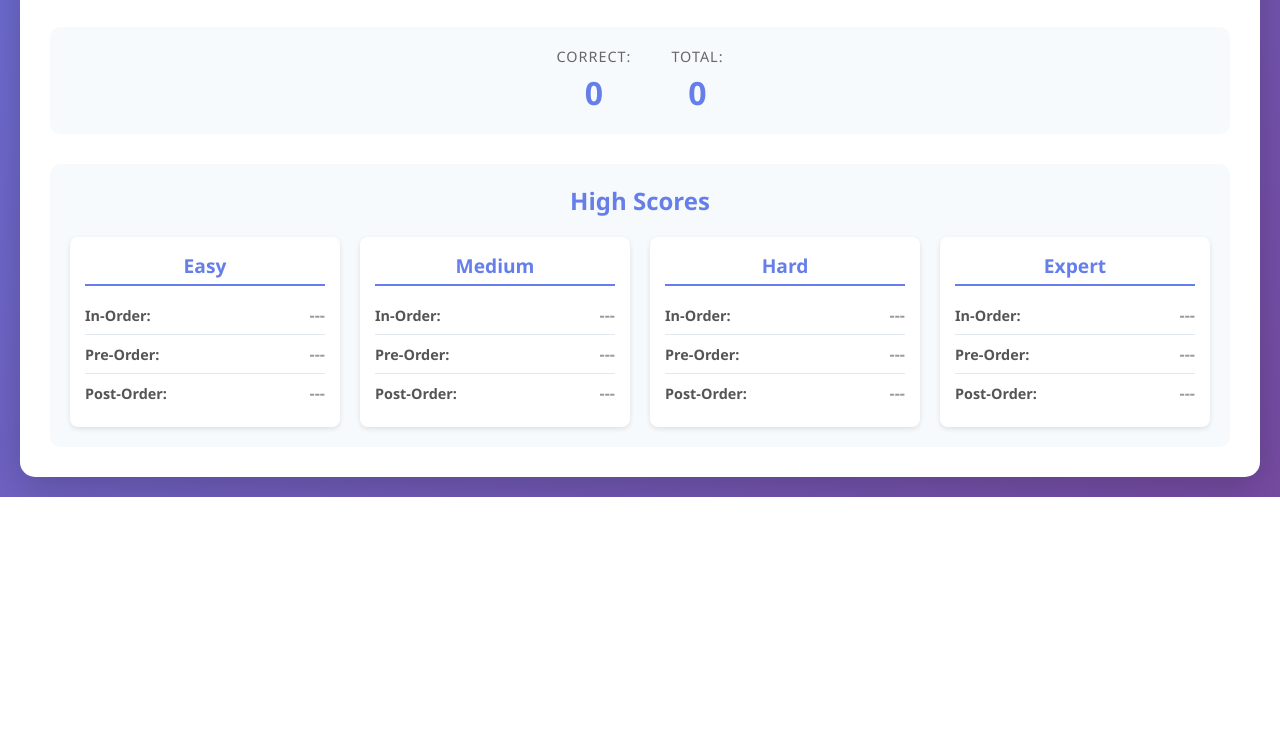
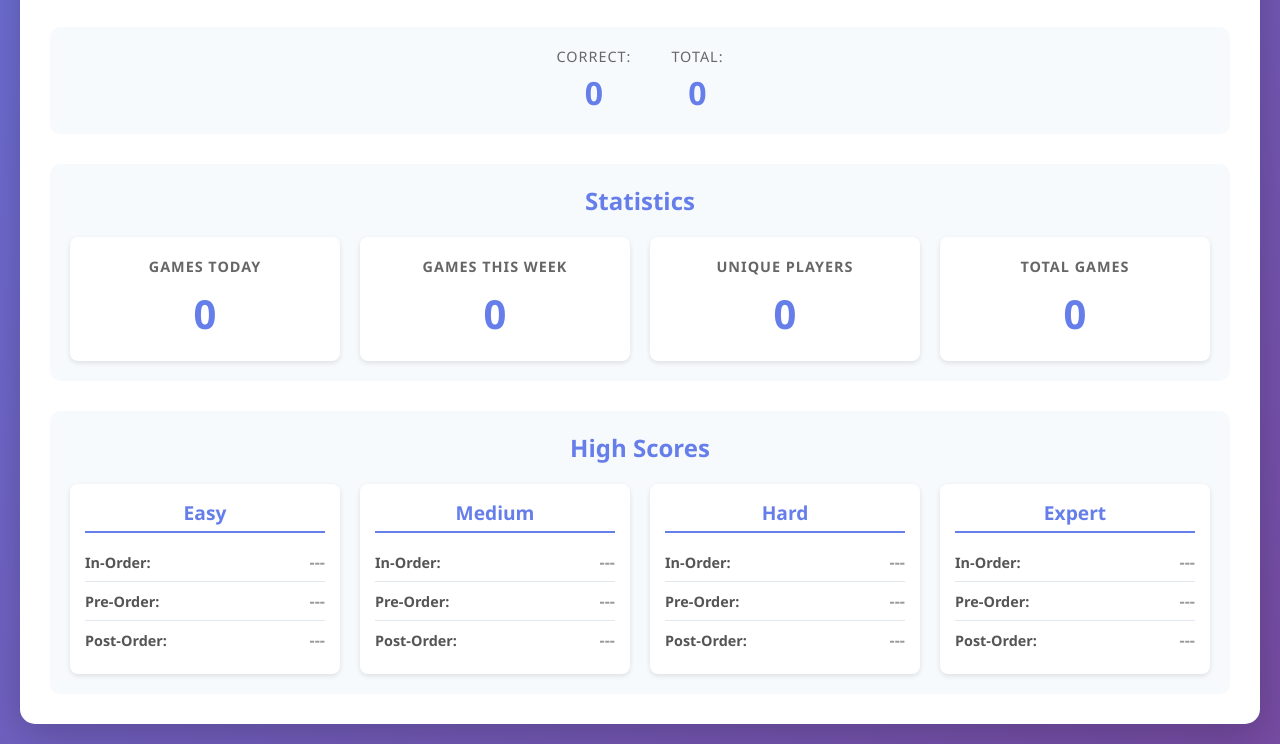
Before and after one commit to erikwilensky/binary_tree_game, a plain HTML site: page index.html in a window 1280 px wide. Shown: the part 1088-1832 px from the top of the page. Before the commit the page ends 1585 px from the top, so only its background shows below. Drawn offline with Linux system fonts and the light colour scheme.

Commit message:
Add statistics tracking: games today, this week, unique players, and total games

```diff
--- a/game.js
+++ b/game.js
@@ -268,6 +268,96 @@ class HighScoreManager {
     }
 }
 
+// Statistics Manager
+class StatsManager {
+    constructor() {
+        this.storageKey = 'binaryTreeStats';
+    }
+
+    getStats() {
+        const stored = localStorage.getItem(this.storageKey);
+        return stored ? JSON.parse(stored) : { games: [], players: new Set() };
+    }
+
+    saveStats(stats) {
+        // Convert Set to Array for JSON storage
+        const statsToSave = {
+            games: stats.games,
+            players: Array.from(stats.players)
+        };
+        localStorage.setItem(this.storageKey, JSON.stringify(statsToSave));
+    }
+
+    recordGame(initials = null) {
+        const stats = this.getStats();
+
+        // Restore Set from Array
+        if (!(stats.players instanceof Set)) {
+            stats.players = new Set(stats.players || []);
+        }
+
+        const gameRecord = {
+            timestamp: new Date().toISOString(),
+            initials: initials || 'ANON'
+        };
+
+        stats.games.push(gameRecord);
+
+        if (initials) {
+            stats.players.add(initials.toUpperCase());
+        }
+
+        this.saveStats(stats);
+    }
+
+    getGamesToday() {
+        const stats = this.getStats();
+        const today = new Date();
+        today.setHours(0, 0, 0, 0);
+
+        return stats.games.filter(game => {
+            const gameDate = new Date(game.timestamp);
+            gameDate.setHours(0, 0, 0, 0);
+            return gameDate.getTime() === today.getTime();
+        }).length;
+    }
+
+    getGamesThisWeek() {
+        const stats = this.getStats();
+        const now = new Date();
+        const weekAgo = new Date(now);
+        weekAgo.setDate(weekAgo.getDate() - 7);
+
+        return stats.games.filter(game => {
+            const gameDate = new Date(game.timestamp);
+            return gameDate >= weekAgo;
+        }).length;
+    }
+
+    getUniquePlayers() {
+        const stats = this.getStats();
+        if (!(stats.players instanceof Set)) {
+            stats.players = new Set(stats.players || []);
+        }
+        return stats.players.size;
+    }
+
+    getTotalGames() {
+        const stats = this.getStats();
+        return stats.games.length;
+    }
+
+    getAllStats() {
+        return {
+            today: this.getGamesToday(),
+            week: this.getGamesThisWeek(),
+            uniquePlayers: this.getUniquePlayers(),
+            total: this.getTotalGames()
+        };
+    }
+}
+
 // Create global game state instance
 const gameState = new GameState();
 const highScoreManager = new HighScoreManager();
+const statsManager = new StatsManager();
--- a/index.html
+++ b/index.html
@@ -86,6 +86,28 @@
             </div>
         </div>
 
+        <div class="stats-section">
+            <h2>Statistics</h2>
+            <div class="stats-grid">
+                <div class="stat-item">
+                    <span class="stat-label">Games Today</span>
+                    <span id="games-today" class="stat-value">0</span>
+                </div>
+                <div class="stat-item">
+                    <span class="stat-label">Games This Week</span>
+                    <span id="games-week" class="stat-value">0</span>
+                </div>
+                <div class="stat-item">
+                    <span class="stat-label">Unique Players</span>
+                    <span id="unique-players" class="stat-value">0</span>
+                </div>
+                <div class="stat-item">
+                    <span class="stat-label">Total Games</span>
+                    <span id="total-games" class="stat-value">0</span>
+                </div>
+            </div>
+        </div>
+
         <div class="high-scores-section">
             <h2>High Scores</h2>
             <div id="high-scores-display" class="high-scores-display"></div>
--- a/styles.css
+++ b/styles.css
@@ -389,6 +389,51 @@ header h1 {
     color: #667eea;
 }
 
+.stats-section {
+    margin-top: 30px;
+    padding: 20px;
+    background: #f7fafc;
+    border-radius: 10px;
+}
+
+.stats-section h2 {
+    color: #667eea;
+    margin-bottom: 20px;
+    text-align: center;
+    font-size: 1.5em;
+}
+
+.stats-grid {
+    display: grid;
+    grid-template-columns: repeat(auto-fit, minmax(200px, 1fr));
+    gap: 20px;
+}
+
+.stat-item {
+    background: white;
+    padding: 20px;
+    border-radius: 8px;
+    text-align: center;
+    box-shadow: 0 2px 5px rgba(0, 0, 0, 0.1);
+    display: flex;
+    flex-direction: column;
+    gap: 10px;
+}
+
+.stat-label {
+    font-size: 0.9em;
+    color: #666;
+    text-transform: uppercase;
+    letter-spacing: 1px;
+    font-weight: 600;
+}
+
+.stat-value {
+    font-size: 2.5em;
+    font-weight: bold;
+    color: #667eea;
+}
+
 .high-scores-section {
     margin-top: 30px;
     padding: 20px;
--- a/ui.js
+++ b/ui.js
@@ -25,6 +25,10 @@ class UIController {
         this.highScoreModal = document.getElementById('high-score-modal');
         this.initialsInput = document.getElementById('initials-input');
         this.submitInitialsBtn = document.getElementById('submit-initials-btn');
+        this.gamesToday = document.getElementById('games-today');
+        this.gamesWeek = document.getElementById('games-week');
+        this.uniquePlayers = document.getElementById('unique-players');
+        this.totalGames = document.getElementById('total-games');
     }
 
     initializeEventListeners() {
@@ -287,6 +291,10 @@ class UIController {
         const result = gameState.checkAnswer();
         this.stopTimer();
 
+        // Record game play (without initials for now, will update if high score is set)
+        statsManager.recordGame();
+        this.updateStats();
+
         if (result.correct) {
             this.showFeedback('Correct! Well done!', 'correct');
 
@@ -391,8 +399,21 @@ class UIController {
                 initials,
                 this.pendingTimeRemaining
             );
+
+            // Update the last game record with initials
+            const stats = statsManager.getStats();
+            if (stats.games.length > 0) {
+                stats.games[stats.games.length - 1].initials = initials.toUpperCase();
+                if (!(stats.players instanceof Set)) {
+                    stats.players = new Set(stats.players || []);
+                }
+                stats.players.add(initials.toUpperCase());
+                statsManager.saveStats(stats);
+            }
+
             this.hideHighScoreModal();
             this.updateHighScoresDisplay();
+            this.updateStats();
         }
     }
 
@@ -444,13 +465,22 @@ class UIController {
             this.highScoresDisplay.appendChild(difficultyDiv);
         });
     }
+
+    updateStats() {
+        const stats = statsManager.getAllStats();
+        this.gamesToday.textContent = stats.today;
+        this.gamesWeek.textContent = stats.week;
+        this.uniquePlayers.textContent = stats.uniquePlayers;
+        this.totalGames.textContent = stats.total;
+    }
 }
 
 // Initialize UI when DOM is loaded
 document.addEventListener('DOMContentLoaded', () => {
     const ui = new UIController();
-    // Display high scores
+    // Display high scores and stats
     ui.updateHighScoresDisplay();
+    ui.updateStats();
     // Auto-start first game
     ui.startNewGame();
 });
```
